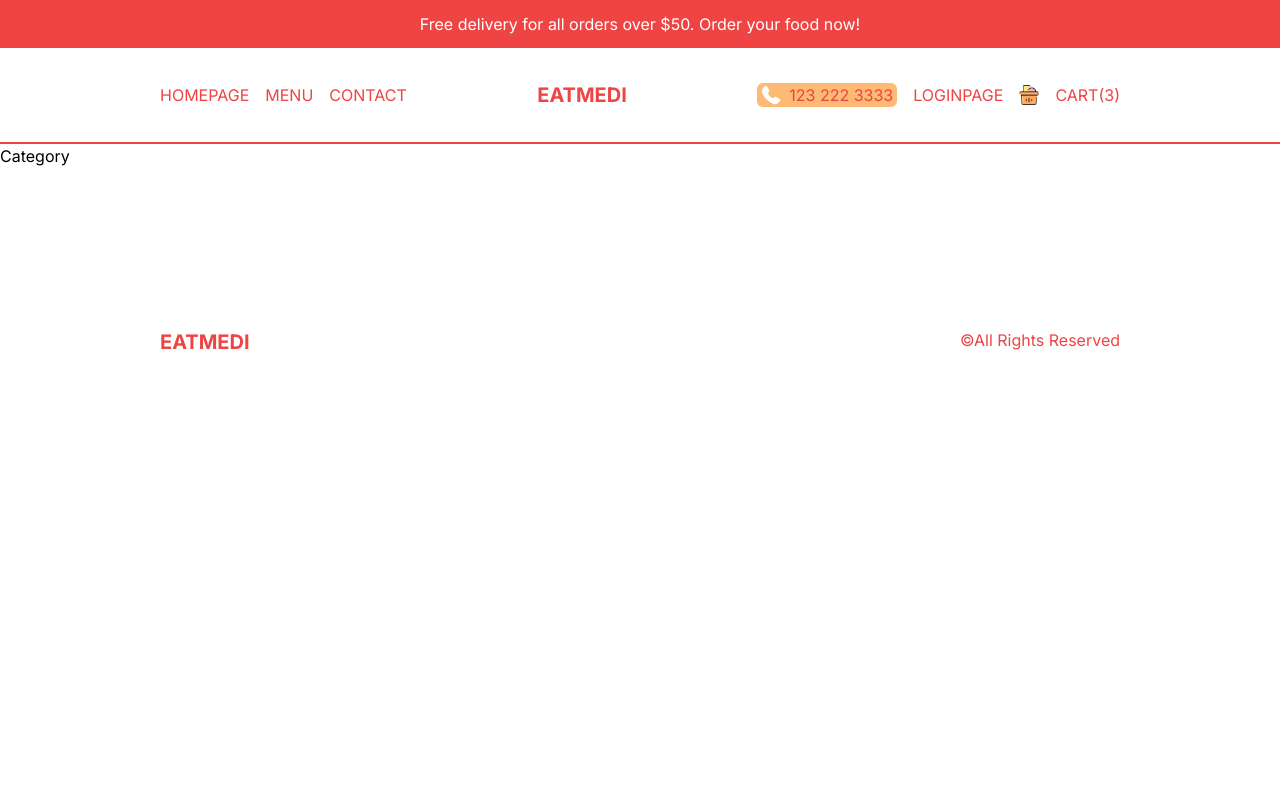
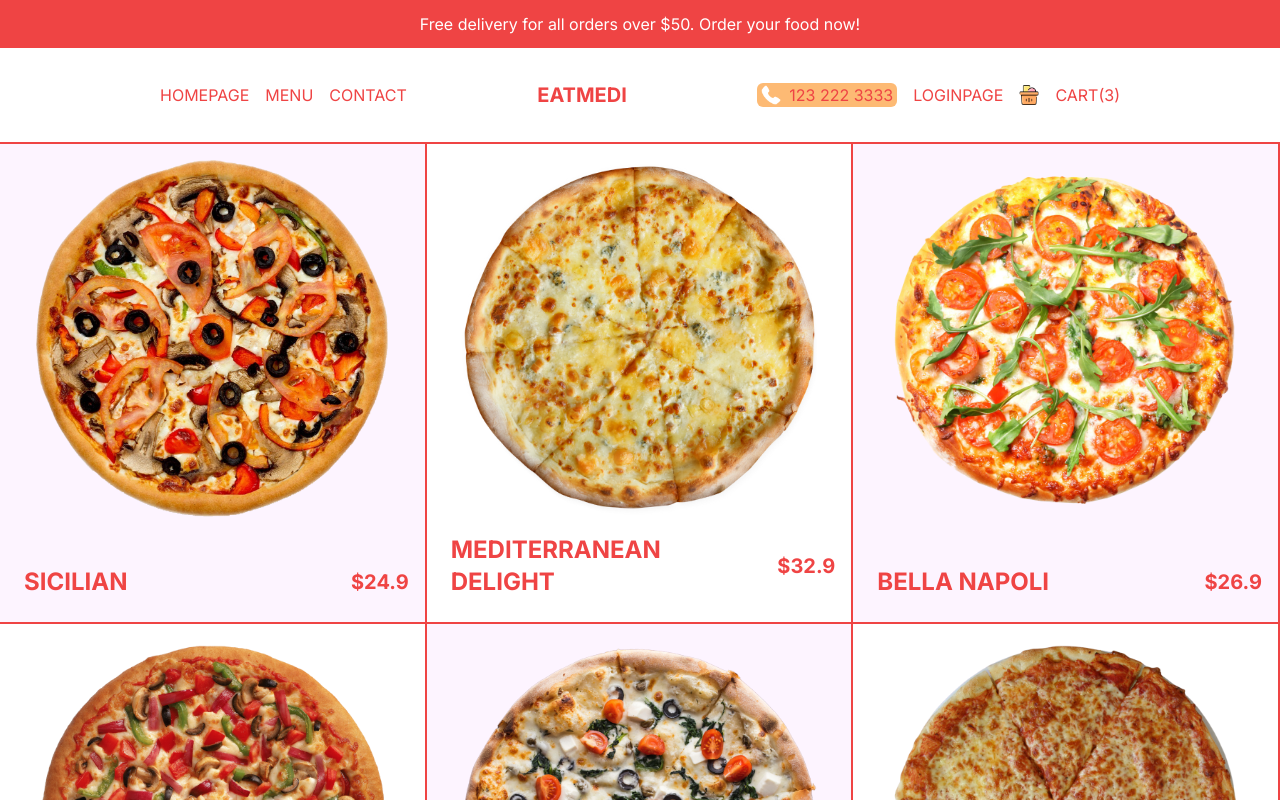
Before and after one commit to vijay711-github/Food_Delivery_App, a Next.js app: page /menu/burgers in a window 1280 px wide. Shown: the top 800 px of the page. Built offline with nearby package versions, Linux system fonts and the light colour scheme.

Commit message:
Designed Menu page completed

```diff
--- a/src/app/menu/[category]/page.tsx
+++ b/src/app/menu/[category]/page.tsx
@@ -1,9 +1,40 @@
-import React from 'react'
+import { pizzas } from "@/data";
+import Image from "next/image";
+import Link from "next/link";
+import React from "react";
 
 const CategoryPage = () => {
-  return (
-    <div>Category</div>
-  )
-}
+	return (
+		<div className="flex flex-wrap text-red-500">
+			{pizzas.map((item) => {
+				return (
+					<Link
+						className="w-full h-[60vh] border-r-2 border-b-2 border-red-500 sm:w-1/2 lg:w-1/3 p-4 flex flex-col justify-between group odd:bg-fuchsia-50"
+						href={`/product/${item.id}`}
+						key={item.id}
+					>
+						{/* IMAGE CONTAINER */}
+						{item.img && (
+							<div className="relative h-[80%]">
+								<Image
+									src={item.img}
+									alt="Items Image"
+									fill
+									className="object-contain group-hover:rotate-[60deg]"
+								/>
+							</div>
+						)}
+            {/* TEXT CONTAINER */}
+            <div className="flex items-center justify-between font-bold">
+              <h1 className="text-2xl uppercase p-2">{item.title}</h1>
+              <h2 className="group-hover:hidden text-xl">${ item.price}</h2>
+              <button className="hidden group-hover:block uppercase p-2 bg-red-500 rounded-md text-white">Add to Cart</button>
+            </div>
+					</Link>
+				);
+			})}
+		</div>
+	);
+};
 
-export default CategoryPage
+export default CategoryPage;
--- a/src/app/product/[id]/page.tsx
+++ b/src/app/product/[id]/page.tsx
@@ -2,7 +2,7 @@ import React from 'react'
 
 const ProductPage = () => {
   return (
-    <div>ProductPage</div>
+    <div className="p-4 lg:px-20 lx:px-40 h-screen flex flex-col justify-around text-red-500">ProductPage</div>
   )
 }
 
```
